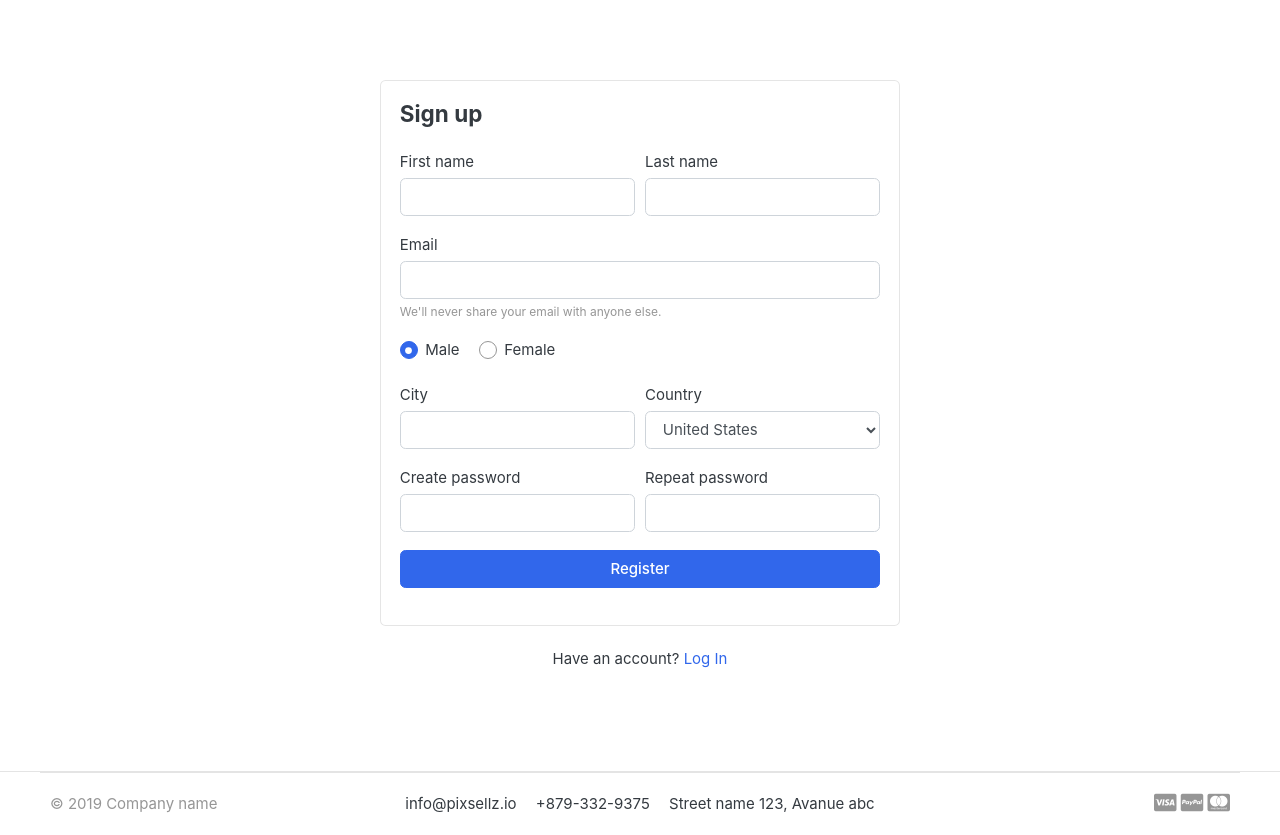
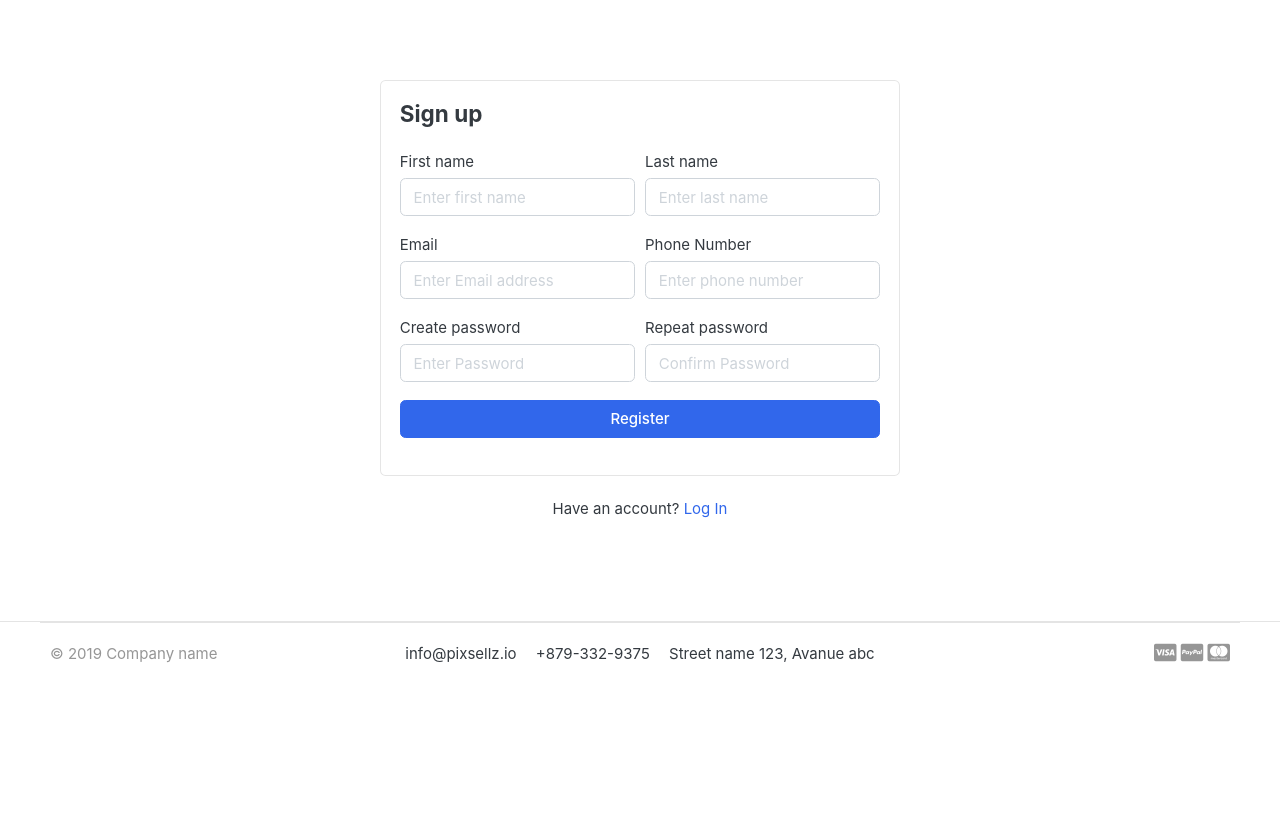
Before and after one commit to raedGham/django, a Django app: page /accounts/register/ in a window 1280 px wide. Shown: the part 123-958 px from the top of the page. After the commit the page ends 786 px from the top, so only its background shows below. Run offline with Django 3.2, Linux system fonts and the light colour scheme; data comes from the database, SQL or seed files in the repository; both versions use the stored data as it was after the commit; some libraries are stand-ins or nearby versions; some web fonts are replaced.

Commit message:
register

```diff
--- /dev/null
+++ b/accounts/forms.py
@@ -0,0 +1,29 @@
+from django import forms
+from .models import Account
+
+class registrationForm(forms.ModelForm):
+    password = forms.CharField(widget=forms.PasswordInput(attrs=
+                                                          {'placeholder':'Enter Password',
+                                                           'class':'form-control'}))
+    confirm_password = forms.CharField(widget=forms.PasswordInput(attrs=
+                                                                  {'placeholder':'Confirm Password'}))
+    class Meta:
+        model = Account
+        fields = ['first_name','last_name', 'phone_number', 'email', 'password']
+
+    def __init__(self,*args, **kwargs):
+        super(registrationForm, self).__init__(*args, **kwargs)
+        self.fields['first_name'].widget.attrs['placeholder']= "Enter first name"
+        self.fields['last_name'].widget.attrs['placeholder']= "Enter last name"
+        self.fields['phone_number'].widget.attrs['placeholder']= "Enter phone number"
+        self.fields['email'].widget.attrs['placeholder']= "Enter Email address"
+        for field in self.fields:
+            self.fields[field].widget.attrs['class']= "form-control"
+
+    def clean(self):
+        cleand_data = super(registrationForm, self).clean()
+        password = cleand_data.get('password')
+        confirm_password = cleand_data.get('confirm_password')
+
+        if password != confirm_password :
+            raise forms.ValidationError('Passwords does not match')
--- a/accounts/views.py
+++ b/accounts/views.py
@@ -1,14 +1,38 @@
 from django.shortcuts import render, HttpResponse
-
+from .forms import registrationForm
+from .models import Account
 # Create your views here.
 
 
 def register(request):
-    return render(request, 'accounts/register.html')
+
+    if request.method == "POST":
+        form = registrationForm(request.POST)
+
+        if form.is_valid():
+
+            first_name = form.cleaned_data['first_name']
+            last_name = form.cleaned_data['last_name']
+            phone_number = form.cleaned_data['phone_number']
+            email = form.cleaned_data['email']
+            password = form.cleaned_data['password']
+            username = email.split('@')[0]
+            user = Account.objects.create_user(first_name=first_name, last_name=last_name, username=username,
+                                               email = email , password = password)
+            user.phone_number = phone_number
+
+            user.save()
+    else:
+        form = registrationForm()
+
+    context = {
+        'form': form,
+    }
+    return render(request, 'accounts/register.html', context)
 
 
 def login(request):
-    return HttpResponse("login")
+    return render(request, 'accounts/login.html')
 
 
 def logout(request):
--- a/templates/accounts/register.html
+++ b/templates/accounts/register.html
@@ -5,66 +5,34 @@
   <div class="card mx-auto" style="max-width: 520px; margin-top: 40px">
     <article class="card-body">
       <header class="mb-4"><h4 class="card-title">Sign up</h4></header>
-      <form>
+      <form action="{% url 'register' %}" method = "POST">
+        {% csrf_token %}
+
         <div class="form-row">
           <div class="col form-group">
             <label>First name</label>
-            <input type="text" class="form-control" placeholder="" />
+            {{ form.first_name}}
           </div>
           <!-- form-group end.// -->
           <div class="col form-group">
             <label>Last name</label>
-            <input type="text" class="form-control" placeholder="" />
+            {{ form.last_name}}
           </div>
           <!-- form-group end.// -->
         </div>
         <!-- form-row end.// -->
-        <div class="form-group">
-          <label>Email</label>
-          <input type="email" class="form-control" placeholder="" />
-          <small class="form-text text-muted"
-            >We'll never share your email with anyone else.</small
-          >
-        </div>
-        <!-- form-group end.// -->
-        <div class="form-group">
-          <label class="custom-control custom-radio custom-control-inline">
-            <input
-              class="custom-control-input"
-              checked=""
-              type="radio"
-              name="gender"
-              value="option1"
-            />
-            <span class="custom-control-label"> Male </span>
-          </label>
-          <label class="custom-control custom-radio custom-control-inline">
-            <input
-              class="custom-control-input"
-              type="radio"
-              name="gender"
-              value="option2"
-            />
-            <span class="custom-control-label"> Female </span>
-          </label>
-        </div>
-        <!-- form-group end.// -->
+
+
+
         <div class="form-row">
           <div class="form-group col-md-6">
-            <label>City</label>
-            <input type="text" class="form-control" />
+            <label>Email</label>
+            {{ form.email}}
           </div>
           <!-- form-group end.// -->
           <div class="form-group col-md-6">
-            <label>Country</label>
-            <select id="inputState" class="form-control">
-              <option>Choose...</option>
-              <option>Uzbekistan</option>
-              <option>Russia</option>
-              <option selected="">United States</option>
-              <option>India</option>
-              <option>Afganistan</option>
-            </select>
+            <label>Phone Number</label>
+            {{ form.phone_number}}
           </div>
           <!-- form-group end.// -->
         </div>
@@ -72,12 +40,12 @@
         <div class="form-row">
           <div class="form-group col-md-6">
             <label>Create password</label>
-            <input class="form-control" type="password" />
+            {{form.password}}
           </div>
           <!-- form-group end.// -->
           <div class="form-group col-md-6">
             <label>Repeat password</label>
-            <input class="form-control" type="password" />
+            {{form.confirm_password}}
           </div>
           <!-- form-group end.// -->
         </div>
@@ -87,6 +55,8 @@
           </button>
         </div>
         <!-- form-group// -->
+        {{form.email.errors}}
+        {{form.non_field_errors}}
       </form>
     </article>
     <!-- card-body.// -->
```
Also changed, not shown: templates/accounts/login.html (added, +37 -0 lines), db.sqlite3.
